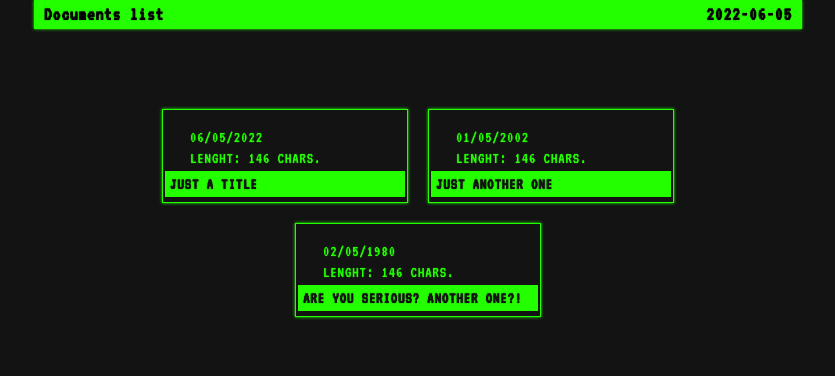
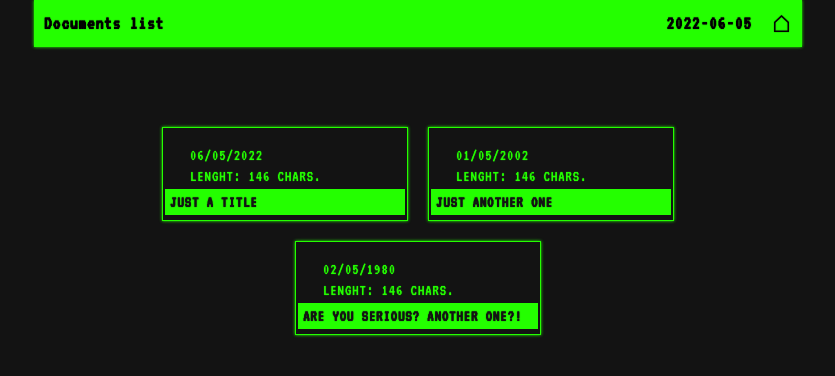
Before and after one commit to casiimir/notalgic, a Vue app: page / in a window 1280 px wide. Shown: the top 376 px of the page, without its empty margins (222-1057 px from the left). Built offline with nearby package versions, Linux system fonts and the light colour scheme.

Commit message:
feat: add house (return to home) in DefaultLayout/navbar

```diff
--- a/src/layouts/DefaultLayout.vue
+++ b/src/layouts/DefaultLayout.vue
@@ -1,14 +1,21 @@
 <script setup lang="ts">
+import { useRouter } from "vue-router";
 import { ref } from "vue";
 
 const { navbarTitle } = defineProps(["navbarTitle"]);
 const localDate = ref(new Date().toISOString().split("T")[0]);
+const router = useRouter();
+
+const onHouseClick = () => router.push("/");
 </script>
 
 <template>
   <nav class="navbar">
     <p>{{ navbarTitle }}</p>
-    <p>{{ localDate }}</p>
+    <div class="date">
+      <p>{{ localDate }}</p>
+      <p class="to-home" @click="onHouseClick">&#8962;</p>
+    </div>
   </nav>
   <div class="wrapper">
     <slot></slot>
@@ -20,7 +27,8 @@ const localDate = ref(new Date().toISOString().split("T")[0]);
 @import "../styles/mixins";
 
 .navbar {
-  @include display-flex(row, space-between);
+  @include display-flex(row, space-between, center);
+
   margin: 0 20% 80px;
   padding: 5px 10px;
 
@@ -33,6 +41,19 @@ const localDate = ref(new Date().toISOString().split("T")[0]);
   p {
     margin: 0;
   }
+  .date {
+    @include display-flex(row, center, center, 20px);
+
+    .to-home {
+      font-size: 2rem;
+      cursor: pointer;
+      transition: all 0.35s;
+
+      &:active {
+        color: green;
+      }
+    }
+  }
 }
 
 .wrapper {
```
